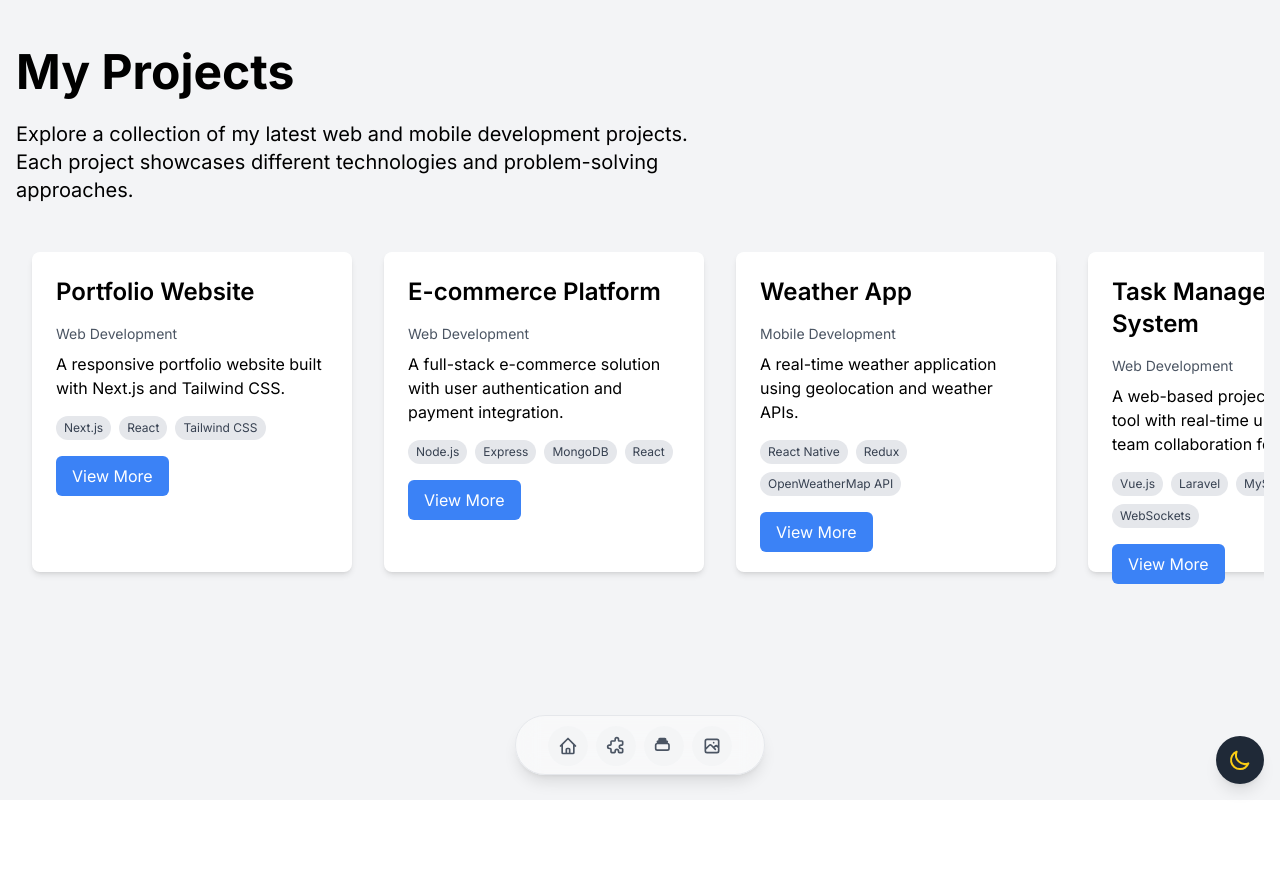
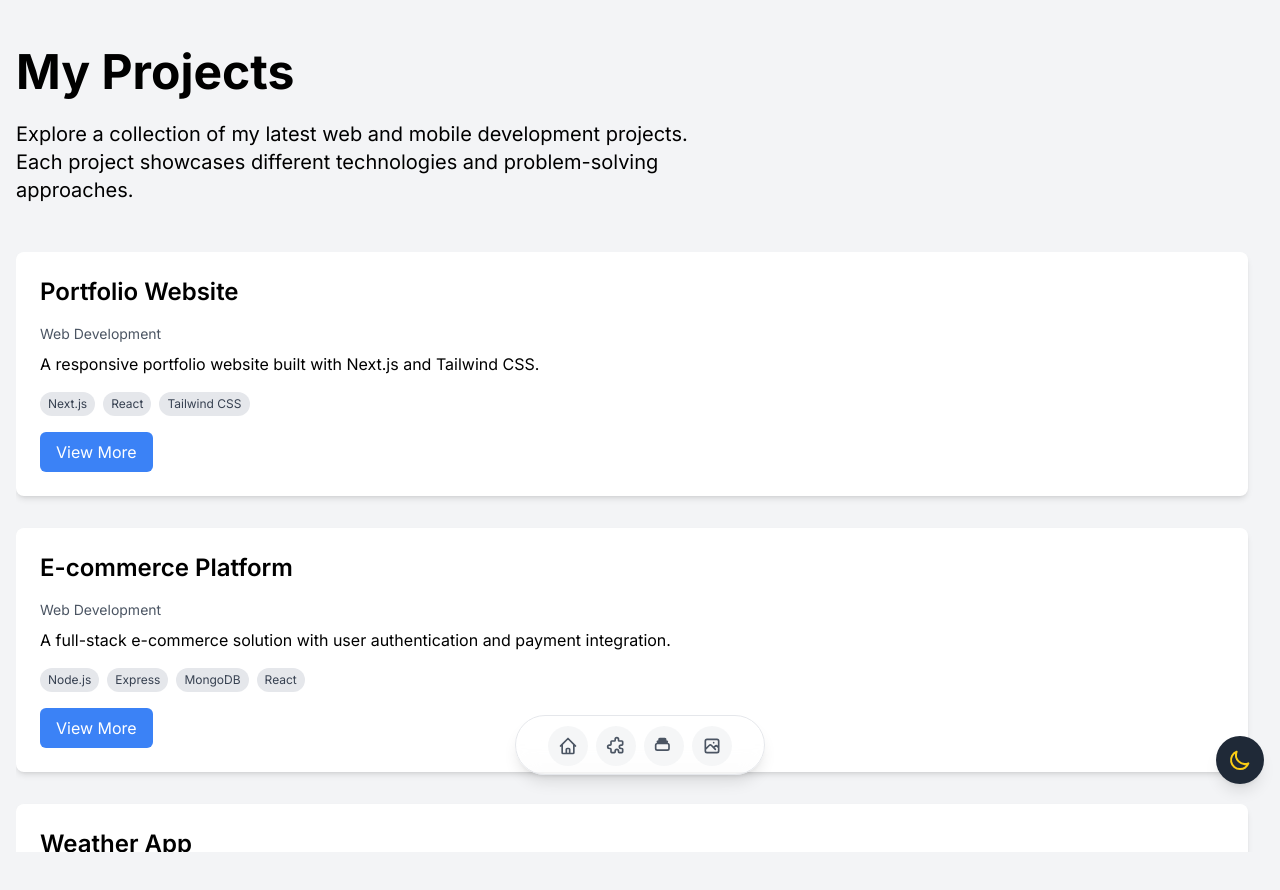
Before and after one commit to jorge-ivan-jimenez-reyes/WebPortfolioDesign, a Next.js app: page /projects in a window 1280 px wide. Shown: the top 890 px of the page. Before the commit the page ends 800 px from the top, so only its background shows below. Built offline with nearby package versions, Linux system fonts and the light colour scheme; a web font is replaced by a local one.

Commit message:
feat: refactor ProjectList component by removing unused scroll handling, optimizing project visibility logic, and enhancing layout for better performance

```diff
--- a/src/components/ProjectList.tsx
+++ b/src/components/ProjectList.tsx
@@ -1,4 +1,4 @@
-import React, { useRef, useEffect, useState, useCallback } from 'react';
+import React, { useRef, useState, useCallback } from 'react';
 import { Project } from '@/types/Project';
 
 interface ProjectListProps {
@@ -9,83 +9,42 @@ interface ProjectListProps {
 }
 
 const ProjectList: React.FC<ProjectListProps> = ({ projects, isDarkMode, setObservedElement, observedElements }) => {
-  const scrollRef = useRef<HTMLDivElement>(null);
-  const [scrollPosition, setScrollPosition] = useState(0);
   const [expandedProject, setExpandedProject] = useState<number | null>(null);
-  const [isClient, setIsClient] = useState(false);
-
-  useEffect(() => {
-    setIsClient(true);
-  }, []);
 
   if (!projects || !Array.isArray(projects)) {
     return <div className="text-center py-8 text-xl">No projects available</div>;
   }
 
-  const handleWheel = useCallback((e: WheelEvent) => {
-    if (scrollRef.current) {
-      e.preventDefault();
-      const scrollAmount = e.deltaY * 1.5;
-      const newScrollPosition = scrollRef.current.scrollLeft + scrollAmount;
-      scrollRef.current.scrollTo({
-        left: newScrollPosition,
-        behavior: 'smooth'
-      });
-      setScrollPosition(newScrollPosition);
-    }
-  }, []);
-
-  useEffect(() => {
-    const currentScrollRef = scrollRef.current;
-    if (currentScrollRef) {
-      currentScrollRef.addEventListener('wheel', handleWheel, { passive: false });
-    }
-
-    return () => {
-      if (currentScrollRef) {
-        currentScrollRef.removeEventListener('wheel', handleWheel);
-      }
-    };
-  }, [handleWheel]);
-
   const isProjectVisible = useCallback((projectId: number) => {
-    if (!isClient) return true; // Always return true for server-side rendering
+    if (typeof window === 'undefined') return true;
     const element = document.getElementById(`project-${projectId}`);
     return element && observedElements.has(element);
-  }, [observedElements, isClient]);
+  }, [observedElements]);
 
   const toggleProjectExpansion = (projectId: number) => {
     setExpandedProject(expandedProject === projectId ? null : projectId);
   };
 
   return (
-    <div className="relative">
-      <div
-        ref={scrollRef}
-        className="flex overflow-x-auto pb-8 hide-scrollbar snap-x snap-mandatory"
-        style={{ scrollBehavior: 'smooth' }}
-      >
-        {projects.map((project, index) => (
+    <div className="relative overflow-y-auto max-h-[calc(100vh-200px)] pr-4">
+      <div className="space-y-8">
+        {projects.map((project) => (
           <div
-            key={`${project.id}-${isClient}`}
+            key={project.id}
             ref={setObservedElement}
-            className={`flex-shrink-0 w-80 mx-4 p-6 rounded-lg shadow-md snap-center transition-all duration-300 ease-out
+            className={`p-6 rounded-lg shadow-md transition-all duration-300 ease-out
               ${isDarkMode ? 'bg-gray-800 hover:bg-gray-700' : 'bg-white hover:bg-gray-50'}
               ${isProjectVisible(project.id) ? 'opacity-100 translate-y-0' : 'opacity-0 translate-y-4'}
-              ${expandedProject === project.id ? 'w-96 h-auto' : 'h-80'}`}
+              ${expandedProject === project.id ? 'h-auto' : ''}`}
             id={`project-${project.id}`}
-            style={{
-              transform: isClient ? `scale(${1 - Math.abs(index - scrollPosition / 320) * 0.1})` : 'scale(1)',
-              opacity: isClient ? 1 - Math.abs(index - scrollPosition / 320) * 0.5 : 1,
-            }}
           >
             <h2 className="text-2xl font-semibold mb-4">{project.title}</h2>
             <p className={`text-sm mb-2 ${isDarkMode ? 'text-gray-400' : 'text-gray-600'}`}>{project.type}</p>
             <p className={`mb-4 ${expandedProject === project.id ? '' : 'line-clamp-3'}`}>{project.description}</p>
             <div className="flex flex-wrap gap-2 mb-4">
-              {project.technologies.map((tech, techIndex) => (
+              {project.technologies.map((tech, index) => (
                 <span
-                  key={`${tech}-${techIndex}`}
+                  key={index}
                   className={`px-2 py-1 text-xs rounded-full ${
                     isDarkMode ? 'bg-gray-700 text-gray-300' : 'bg-gray-200 text-gray-700'
                   }`}
```
